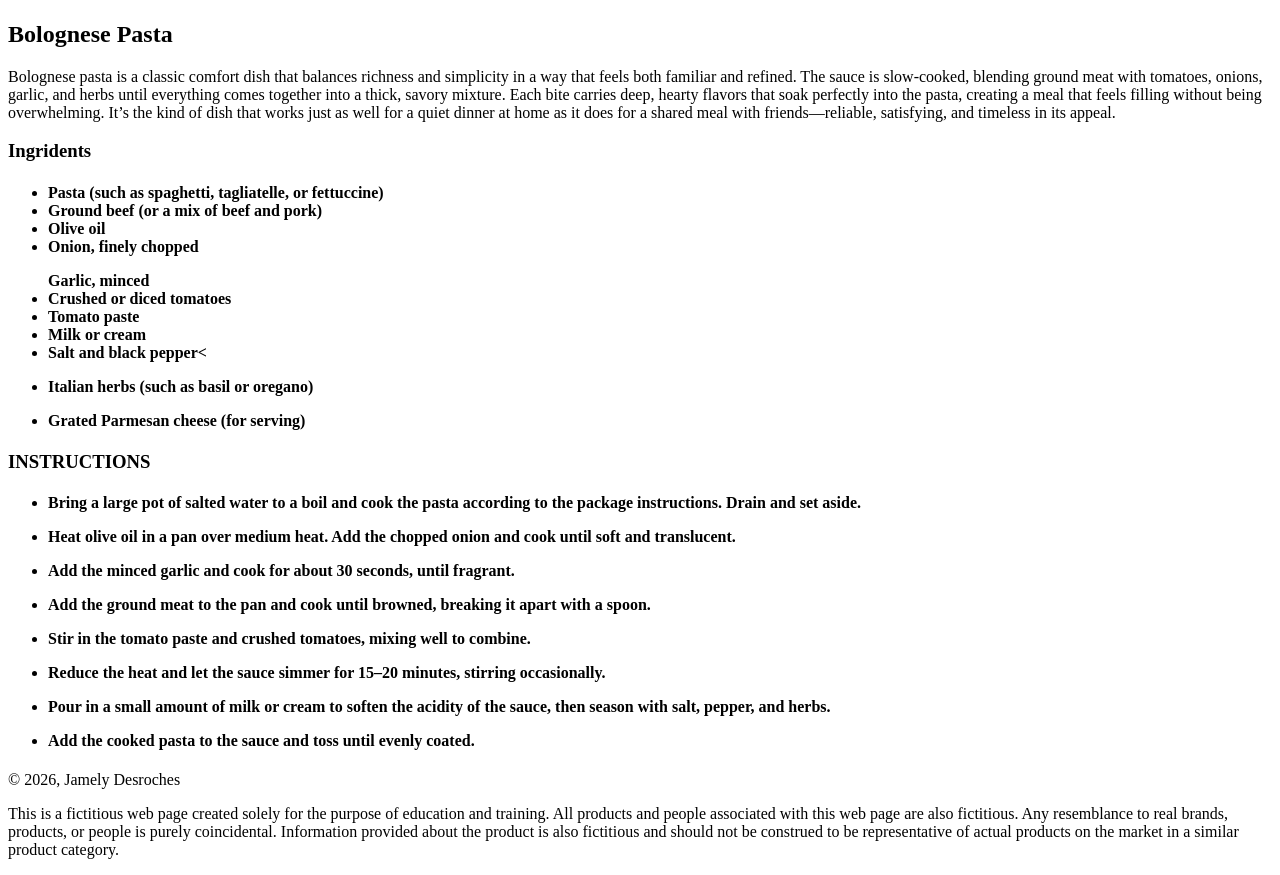
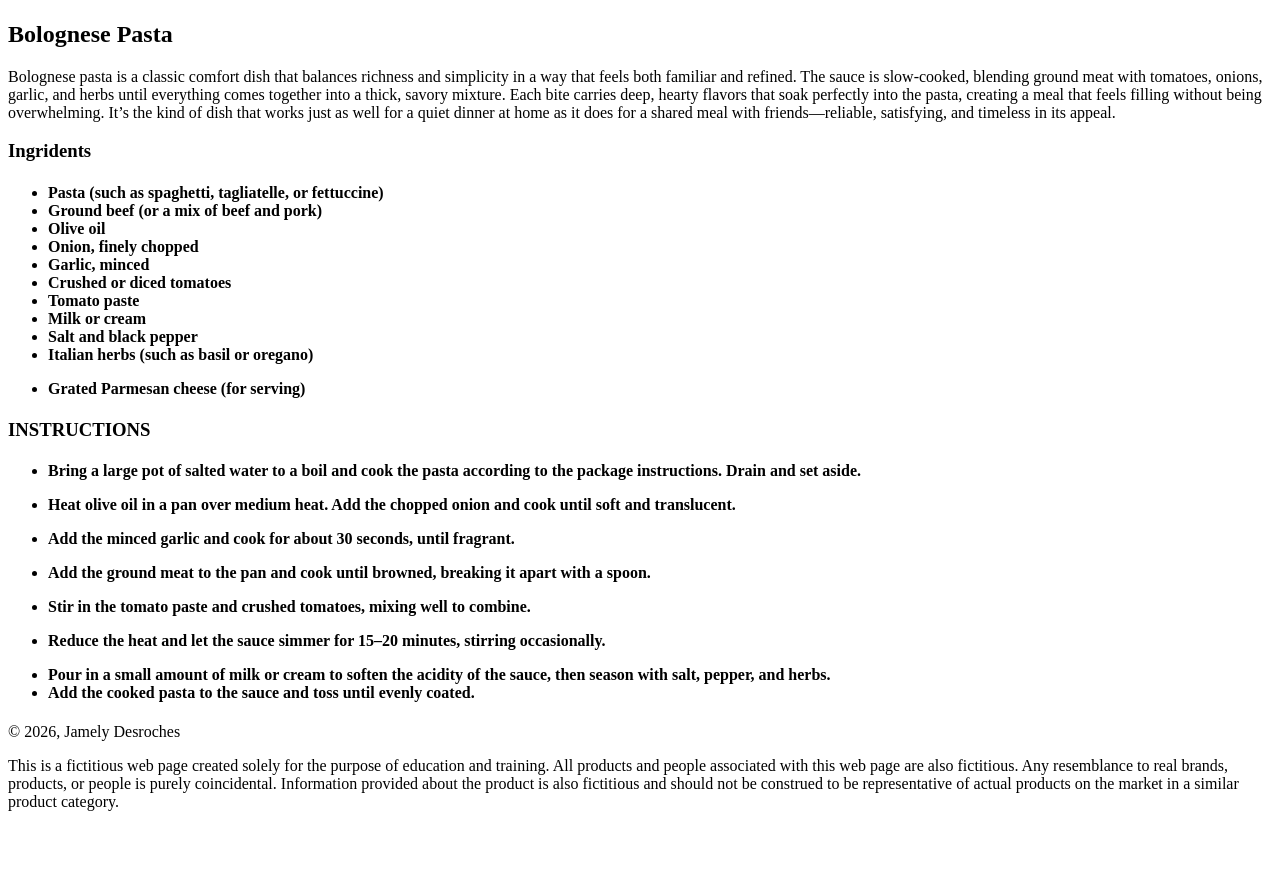
Before and after one commit to vilified-bank/gra1750p0JameslyDesroches2026, a plain HTML site: page index.html in a window 1280 px wide. Shown: the part 127-1002 px from the top of the page. After the commit the page ends 954 px from the top, so only its background shows below. Drawn offline with Linux system fonts and the light colour scheme.

Commit message:
index.html

```diff
--- a/index.html
+++ b/index.html
@@ -8,11 +8,11 @@
 <body>
 	<wrapper>
 		<header>
-			<img src="logo" class="logo2.jpg" />
+			<img src="logo121.png" />
 			<h1> Recipe For Everybody</h1>
 					  </header>
 		<main>
-	<img src="banner.jpg" class="banner" />
+	<img src="banner121.jpg" />
 			<h2> Bolognese Pasta </h2>
 			<p>Bolognese pasta is a classic comfort dish that balances richness and simplicity in a way that feels both familiar and refined. The sauce is slow-cooked, blending ground meat with tomatoes, onions, garlic, and herbs until everything comes together into a thick, savory mixture. Each bite carries deep, hearty flavors that soak perfectly into the pasta, creating a meal that feels filling without being overwhelming. It’s the kind of dish that works just as well for a quiet dinner at home as it does for a shared meal with friends—reliable, satisfying, and timeless in its appeal.</p>
 			<section>
@@ -22,22 +22,17 @@
 				  <li> Pasta (such as spaghetti, tagliatelle, or fettuccine) </li>
 					<li> Ground beef (or a mix of beef and pork) </li>
                      <li> Olive oil </li>
-                  <li> Onion, finely chopped</p>
-                  </li> Garlic, minced </li>
+                  <li> Onion, finely chopped</li>
+                  <li> Garlic, minced </li>
                   <li> Crushed or diced tomatoes </li>
                   <li> Tomato paste </li>
                   <li> Milk or cream </li>
-                  <li> Salt and black pepper<    </li>
+                  <li> Salt and black pepper</li>
+
+                  <li>Italian herbs (such as basil or oregano)</li>
                 </ul>
                 <ul>
-                  <li data-start="338" data-end="382">
-                    <p data-start="340" data-end="382">Italian herbs (such as basil or oregano)</p>
-                  </li>
-                </ul>
-                <ul>
-                  <li data-start="383" data-end="423">
-                    <p data-start="385" data-end="423">Grated Parmesan cheese (for serving)</p>
-                  </li>
+                  <li >Grated Parmesan cheese (for serving) </li>
                 </ul>
                 </h4>
 			</section>
@@ -75,14 +70,8 @@
                   </li>
                 </ul>
                 <ul>
-                  <li data-start="643" data-end="765">
-                    <p data-start="646" data-end="765">Pour in a small amount of milk or cream to soften the acidity of the sauce, then season with salt, pepper, and herbs.</p>
-                  </li>
-                </ul>
-                <ul>
-                  <li data-start="766" data-end="834">
-                    <p data-start="769" data-end="834">Add the cooked pasta to the sauce and toss until evenly coated.</p>
-                  </li>
+                  <li>Pour in a small amount of milk or cream to soften the acidity of the sauce, then season with salt, pepper, and herbs. </li>
+                  <li >Add the cooked pasta to the sauce and toss until evenly coated. </li>
                 </ul>
                 </h4>
 			</section>
```
